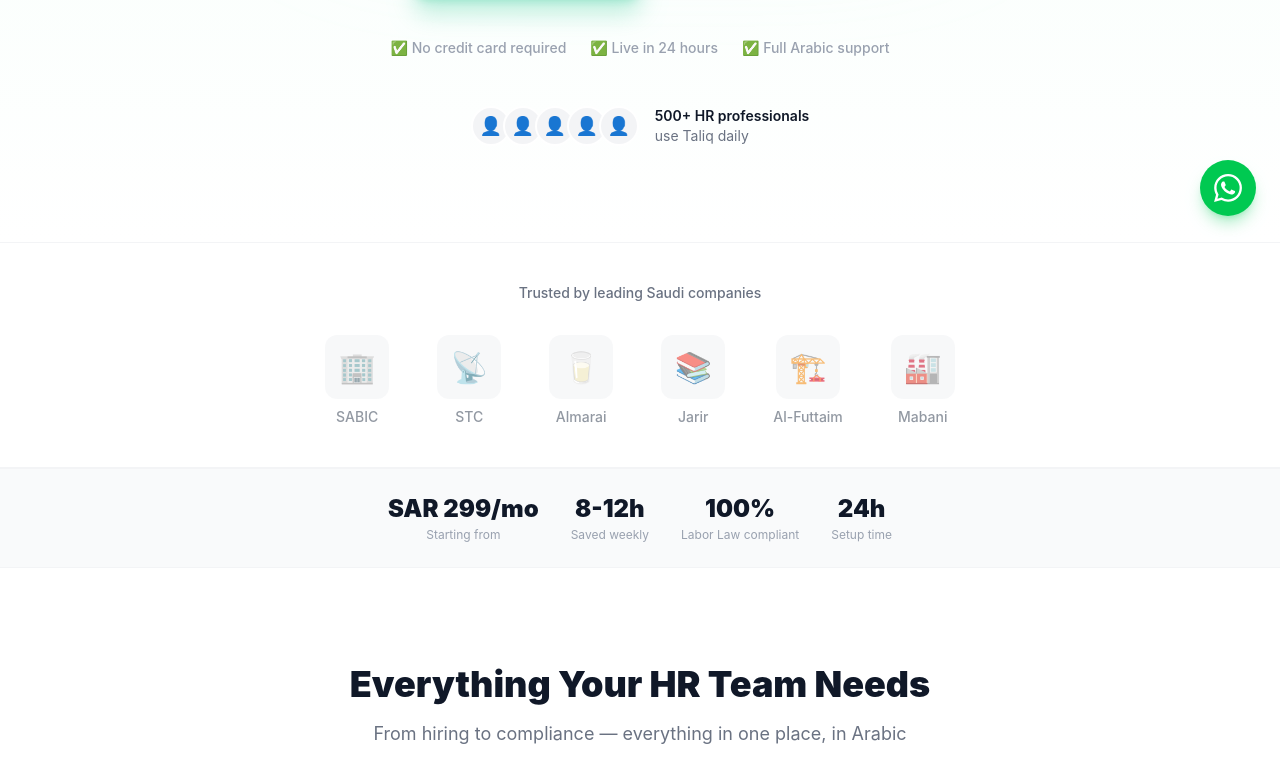
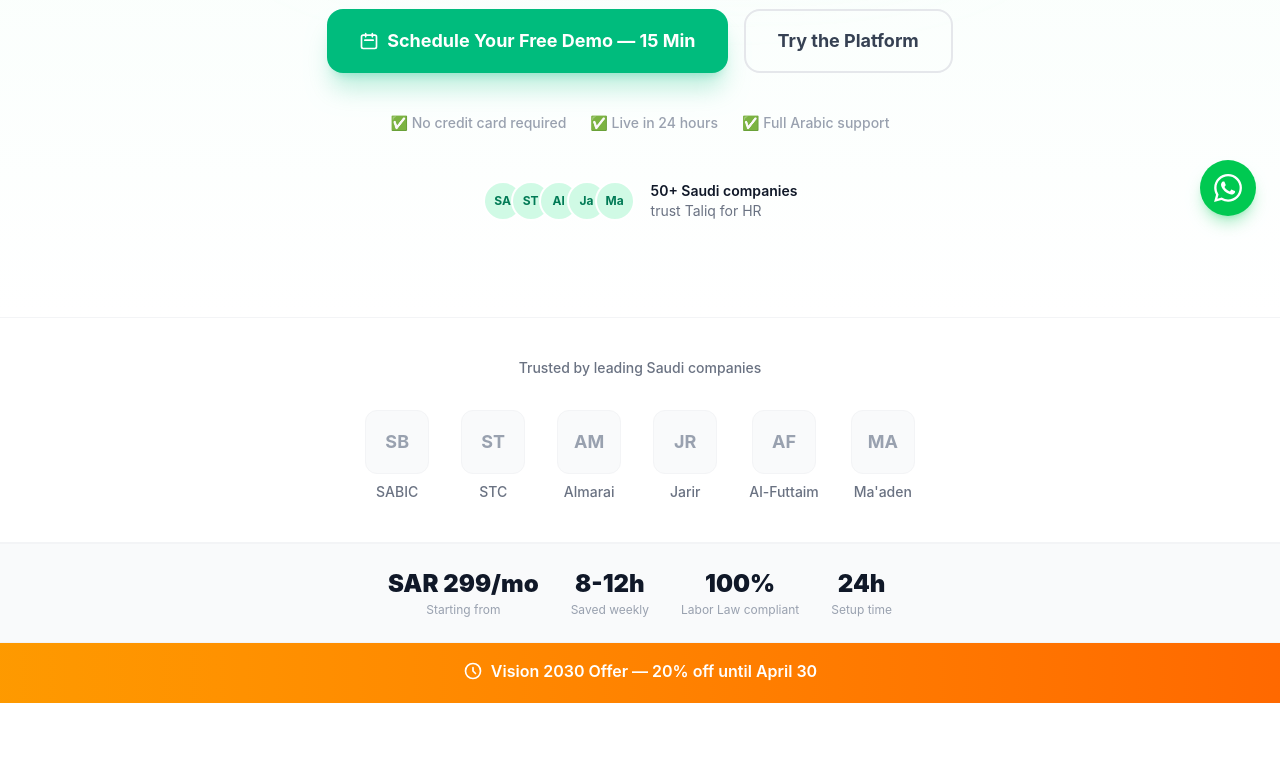
Before and after one commit to iAm-AliHaider/taliq, a Next.js app in the folder frontend/: page /landing in a window 1280 px wide. Shown: the part 560-1340 px from the top of the page. Built offline with nearby package versions, Linux system fonts and the light colour scheme.

Commit message:
feat: A/B test landing page changes - improved headlines, CTA, social proof, urgency banner

```diff
--- a/frontend/src/app/landing/page.tsx
+++ b/frontend/src/app/landing/page.tsx
@@ -145,9 +145,9 @@
           </div>
           <h1 className="text-5xl sm:text-6xl font-black text-gray-900 leading-tight mb-6">
             {ar ? (
-              <>نظام الموارد البشرية<br /><span className="text-emerald-500">الذكي</span> للشركات السعودية</>
+              <>نظام الموارد البشرية<br /><span className="text-emerald-500">الذكي</span> الذي يوفر 10 ساعات أسبوعياً</>
             ) : (
-              <>AI HR Software Built<br />for <span className="text-emerald-500">Saudi Companies</span></>
+              <>HR Software That Saves<br /><span className="text-emerald-500">Saudi Companies</span> 10 Hours/Week</>
             )}
           </h1>
           <p className="text-xl text-gray-500 max-w-2xl mx-auto mb-10 leading-relaxed">
@@ -163,7 +163,7 @@
               <svg className="w-5 h-5" fill="none" viewBox="0 0 24 24" stroke="currentColor" strokeWidth={2}>
                 <path strokeLinecap="round" strokeLinejoin="round" d="M8 7V3m8 4V3m-9 8h10M5 21h14a2 2 0 002-2V7a2 2 0 00-2-2H5a2 2 0 00-2 2v12a2 2 0 002 2z" />
               </svg>
-              {ar ? "احجز عرضاً مجانياً" : "Book Free Demo"}
+              {ar ? "احجز عرضك المجاني — 15 دقيقة" : "Schedule Your Free Demo — 15 Min"}
             </a>
             <a
               href="/"
@@ -182,15 +182,15 @@
             ))}
           </div>
           <div className="mt-12 flex items-center justify-center gap-4">
-            <div className="flex -space-x-2">
-              {["👤", "👤", "👤", "👤", "👤"].map((emoji, i) => (
-                <div key={i} className="w-10 h-10 rounded-full bg-gray-100 border-2 border-white flex items-center justify-center text-lg">{emoji}</div>
+            <div className="flex -space-x-3">
+              {["SABIC", "STC", "Almarai", "Jarir", "Ma'aden"].map((company, i) => (
+                <div key={i} className="w-10 h-10 rounded-full bg-emerald-100 border-2 border-white flex items-center justify-center text-xs font-bold text-emerald-700">{company.substring(0, 2)}</div>
               ))}
             </div>
             <div className="text-sm text-gray-500 text-start">
-              <span className="font-semibold text-gray-900">500+ HR professionals</span>
+              <span className="font-semibold text-gray-900">50+ Saudi companies</span>
               <br />
-              {ar ? "يستخدمون تاليق يومياً" : "use Taliq daily"}
+              {ar ? "يستخدمون تاليق يومياً" : "trust Taliq for HR"}
             </div>
           </div>
         </div>
@@ -214,18 +214,18 @@
           <p className="text-sm text-gray-500 font-medium mb-8">
             {ar ? "تثق بنا شركات سعودية رائدة" : "Trusted by leading Saudi companies"}
           </p>
-          <div className="flex flex-wrap justify-center items-center gap-12 opacity-60">
+          <div className="flex flex-wrap justify-center items-center gap-8">
             {[
-              { name: "SABIC", logo: "🏢" },
-              { name: "STC", logo: "📡" },
-              { name: "Almarai", logo: "🥛" },
-              { name: "Jarir", logo: "📚" },
-              { name: "Al-Futtaim", logo: "🏗️" },
-              { name: "Mabani", logo: "🏭" },
-            ].map(({ name, logo }) => (
+              { name: "SABIC", initials: "SB" },
+              { name: "STC", initials: "ST" },
+              { name: "Almarai", initials: "AM" },
+              { name: "Jarir", initials: "JR" },
+              { name: "Al-Futtaim", initials: "AF" },
+              { name: "Ma'aden", initials: "MA" },
+            ].map(({ name, initials }) => (
               <div key={name} className="flex flex-col items-center gap-2">
-                <div className="w-16 h-16 rounded-xl bg-gray-100 flex items-center justify-center text-3xl">{logo}</div>
-                <span className="text-sm font-medium text-gray-600">{name}</span>
+                <div className="w-16 h-16 rounded-xl bg-gray-50 flex items-center justify-center text-lg font-bold text-gray-400 border border-gray-100">{initials}</div>
+                <span className="text-sm font-medium text-gray-500">{name}</span>
               </div>
             ))}
           </div>
@@ -248,6 +248,20 @@
               </div>
             ))}
           </div>
+        </div>
+      </div>
+
+      {/* Vision 2030 Urgency Banner */}
+      <div className="bg-gradient-to-r from-amber-500 to-orange-500 py-4 px-6">
+        <div className="max-w-4xl mx-auto text-center">
+          <p className="text-white font-semibold">
+            <span className="inline-flex items-center gap-2">
+              <svg className="w-5 h-5" fill="none" viewBox="0 0 24 24" stroke="currentColor" strokeWidth={2}>
+                <path strokeLinecap="round" strokeLinejoin="round" d="M12 8v4l3 3m6-3a9 9 0 11-18 0 9 9 0 0118 0z" />
+              </svg>
+              {ar ? "عرض رؤية 2030 — خصم 20% حتى 30 أبريل" : "Vision 2030 Offer — 20% off until April 30"}
+            </span>
+          </p>
         </div>
       </div>
 
@@ -524,7 +538,7 @@
                 disabled={submitting}
                 className="w-full py-4 rounded-xl bg-emerald-500 text-white font-bold hover:bg-emerald-600 transition-all shadow-lg shadow-emerald-500/20 disabled:opacity-60"
               >
-                {submitting ? (ar ? "جاري الإرسال..." : "Sending...") : (ar ? "احجز عرضاً مجانياً" : "Book Free Demo")}
+                {submitting ? (ar ? "جاري الإرسال..." : "Sending...") : (ar ? "احجز عرضك المجاني — 15 دقيقة" : "Schedule Your Free Demo")}
               </button>
               <p className="text-center text-xs text-gray-400">
                 {ar ? "لن نشارك بياناتك مع أي طرف ثالث." : "We'll never share your data. No spam."}
```
